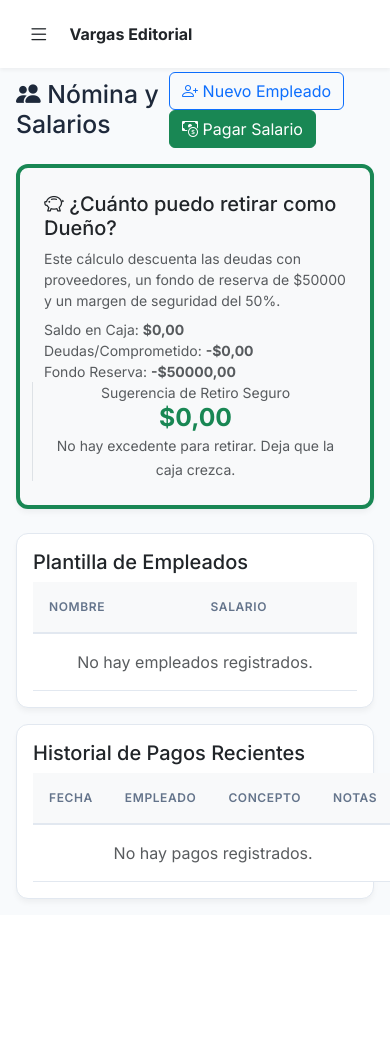
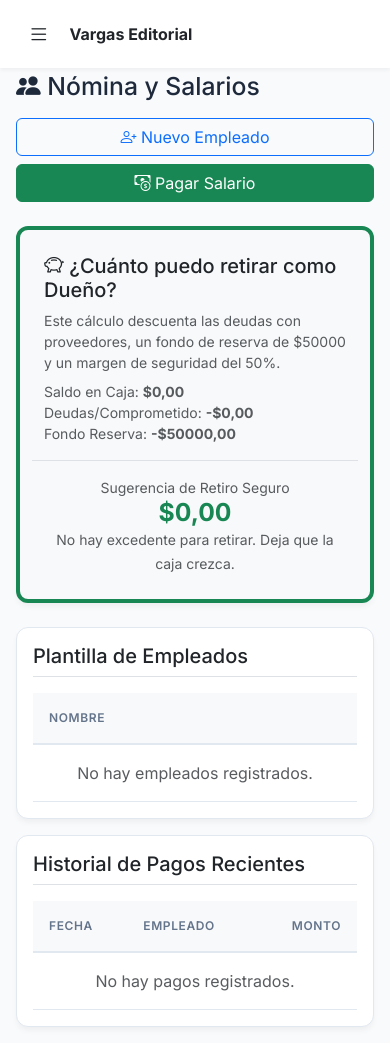
Before and after one commit to yandivd/erp_vargas_editorial, a Django app: page /empleados/ in a window 390 px wide; the page is wider, and only the part inside the window is pictured. Before the commit the page ends 902 px from the top of that part, so only its background shows below. Run offline with Django 5.2, Linux system fonts and the light colour scheme; the visitor is signed in with stand-in values (Sample User, id 1); data that the repository does not hold is empty.

Commit message:
last changes, responsive in arcuqo y nomina, y ticket fixed in disccount

```diff
--- a/templates/empleados/lista.html
+++ b/templates/empleados/lista.html
@@ -2,13 +2,14 @@
 {% block title %}Nómina - ERP Libros{% endblock %}
 
 {% block content %}
-<div class="d-flex justify-content-between align-items-center mb-3">
+<!-- Cabecera responsive -->
+<div class="d-flex flex-column flex-md-row justify-content-between align-items-md-center mb-4 gap-3">
     <h2 class="mb-0"><i class="bi bi-people-fill"></i> Nómina y Salarios</h2>
-    <div>
-        <button class="btn btn-outline-primary" data-bs-toggle="modal" data-bs-target="#modalEmpleado">
+    <div class="d-flex flex-column flex-sm-row gap-2">
+        <button class="btn btn-outline-primary w-100 w-sm-auto" data-bs-toggle="modal" data-bs-target="#modalEmpleado">
             <i class="bi bi-person-plus"></i> Nuevo Empleado
         </button>
-        <button class="btn btn-success" data-bs-toggle="modal" data-bs-target="#modalPago">
+        <button class="btn btn-success w-100 w-sm-auto" data-bs-toggle="modal" data-bs-target="#modalPago">
             <i class="bi bi-cash-coin"></i> Pagar Salario
         </button>
     </div>
@@ -17,33 +18,36 @@
 <!-- Tarjeta de Termómetro Financiero -->
 <div class="card card-kpi p-4 mb-4 border-start border-success border-4 bg-light">
     <div class="row align-items-center">
-        <div class="col-md-8">
-            <h5><i class="bi bi-piggy-bank"></i> ¿Cuánto puedo retirar como Dueño?</h5>
+        <div class="col-12 col-md-8">
+            <h5 class="mb-2"><i class="bi bi-piggy-bank"></i> ¿Cuánto puedo retirar como Dueño?</h5>
             <p class="text-muted mb-2 small">
                 Este cálculo descuenta las deudas con proveedores, un fondo de reserva de ${{ utilidad.fondo_reserva }} y un margen de seguridad del 50%.
             </p>
             <ul class="list-inline mb-0 small text-muted">
-                <li class="list-inline-item">Saldo en Caja: <strong>${{ utilidad.saldo_caja|floatformat:2 }}</strong></li>
-                <li class="list-inline-item">Deudas/Comprometido: <strong>-${{ utilidad.comprometido|floatformat:2 }}</strong></li>
-                <li class="list-inline-item">Fondo Reserva: <strong>-${{ utilidad.fondo_reserva|floatformat:2 }}</strong></li>
+                <li class="list-inline-item d-block d-sm-inline">Saldo en Caja: <strong>${{ utilidad.saldo_caja|floatformat:2 }}</strong></li>
+                <li class="list-inline-item d-block d-sm-inline">Deudas/Comprometido: <strong>-${{ utilidad.comprometido|floatformat:2 }}</strong></li>
+                <li class="list-inline-item d-block d-sm-inline">Fondo Reserva: <strong>-${{ utilidad.fondo_reserva|floatformat:2 }}</strong></li>
             </ul>
         </div>
-        <div class="col-md-4 text-center border-start">
+        <div class="col-12 col-md-4 text-center border-top border-md-start border-md-top-0 mt-3 mt-md-0 pt-3 pt-md-0">
             <small class="text-muted d-block">Sugerencia de Retiro Seguro</small>
             <h2 class="text-success fw-bold mb-0">${{ utilidad.retiro_sugerido|floatformat:2 }}</h2>
             <small class="text-muted">{{ utilidad.mensaje }}</small>
         </div>
     </div>
 </div>
+
 <div class="row g-3">
-    <div class="col-md-5">
+    <!-- Plantilla de Empleados -->
+    <div class="col-12 col-md-5">
         <div class="card card-kpi p-3 h-100">
-            <h5>Plantilla de Empleados</h5>
-            <table class="table table-hover align-middle">
+            <h5 class="border-bottom pb-2 mb-3">Plantilla de Empleados</h5>
+            <div class="table-responsive">
+                <table class="table table-hover align-middle mb-0">
                     <thead class="table-light">
                         <tr>
                             <th>Nombre</th>
-                        <th>Salario</th>
+                            <th class="text-end d-none d-sm-table-cell">Salario</th>
                         </tr>
                     </thead>
                     <tbody>
@@ -53,7 +57,7 @@
                                 <strong>{{ e.nombre }}</strong><br>
                                 <small class="text-muted">{{ e.get_cargo_display }}</small>
                             </td>
-                        <td class="text-end fw-bold">${{ e.salario_base|floatformat:2 }}</td>
+                            <td class="text-end fw-bold d-none d-sm-table-cell">${{ e.salario_base|floatformat:2 }}</td>
                         </tr>
                         {% empty %}
                         <tr><td colspan="2" class="text-center text-muted">No hay empleados registrados.</td></tr>
@@ -62,34 +66,39 @@
                 </table>
             </div>
         </div>
+    </div>
 
-    <div class="col-md-7">
+    <!-- Historial de Pagos -->
+    <div class="col-12 col-md-7">
         <div class="card card-kpi p-3 h-100">
-            <h5>Historial de Pagos Recientes</h5>
-            <table class="table table-sm table-hover">
+            <h5 class="border-bottom pb-2 mb-3">Historial de Pagos Recientes</h5>
+            <div class="table-responsive">
+                <table class="table table-sm table-hover align-middle mb-0">
                     <thead class="table-light">
                         <tr>
                             <th>Fecha</th>
                             <th>Empleado</th>
-                        <th>Concepto</th>
-                        <th>Notas</th>
+                            <th class="d-none d-md-table-cell">Concepto</th>
                             <th class="text-end">Monto</th>
                         </tr>
                     </thead>
                     <tbody>
                         {% for p in pagos %}
                         <tr>
-                        <td>{{ p.fecha|date:"d/m/Y" }}</td>
-                        <td>{{ p.empleado.nombre }}</td>
+                            <td><small>{{ p.fecha|date:"d/m/Y" }}</small></td>
                             <td>
+                                {{ p.empleado.nombre }}
+                                <br><small class="text-muted d-md-none">{{ p.get_tipo_pago_display }} · {{ p.mes_correspondiente }}</small>
+                            </td>
+                            <td class="d-none d-md-table-cell">
                                 {% if p.tipo == 'SALARIO' %}
                                     <span class="badge bg-secondary">Salario</span>
                                 {% else %}
                                     <span class="badge bg-warning text-dark">Utilidades</span>
                                 {% endif %}
+                                <br><small class="text-muted">{{ p.mes_correspondiente }}</small>
                             </td>
-                        <td>{{ p.mes_correspondiente }}</td>
-                        <td class="text-end text-danger">-${{ p.monto_pagado|floatformat:2 }}</td>
+                            <td class="text-end text-danger fw-bold">-${{ p.monto_pagado|floatformat:2 }}</td>
                         </tr>
                         {% empty %}
                         <tr><td colspan="4" class="text-center text-muted">No hay pagos registrados.</td></tr>
@@ -99,43 +108,45 @@
             </div>
         </div>
     </div>
+</div>
 
 <!-- Modal Nuevo Empleado -->
 <div class="modal fade" id="modalEmpleado" tabindex="-1">
-    <div class="modal-dialog">
+    <div class="modal-dialog modal-dialog-centered">
         <form method="post" action="{% url 'empleados:registrar' %}">
             {% csrf_token %}
-            <div class="modal-content">
-                <div class="modal-header">
-                    <h5 class="modal-title">Registrar Empleado</h5>
-                    <button type="button" class="btn-close" data-bs-dismiss="modal"></button>
+            <div class="modal-content border-0 shadow">
+                <div class="modal-header bg-primary text-white">
+                    <h5 class="modal-title"><i class="bi bi-person-plus"></i> Registrar Empleado</h5>
+                    <button type="button" class="btn-close btn-close-white" data-bs-dismiss="modal"></button>
                 </div>
-                <div class="modal-body">
+                <div class="modal-body p-4">
                     <div class="mb-3">
-                        <label class="form-label">Nombre Completo *</label>
-                        <input type="text" name="nombre" class="form-control" required>
+                        <label class="form-label fw-bold small">Nombre Completo *</label>
+                        <input type="text" name="nombre" class="form-control form-control-lg" required>
                     </div>
                     <div class="mb-3">
-                        <label class="form-label">Cargo *</label>
-                        <select name="cargo" class="form-select" required>
+                        <label class="form-label fw-bold small">Cargo *</label>
+                        <select name="cargo" class="form-select form-select-lg" required>
                             <option value="GERENTE">Gerente / Dueño</option>
                             <option value="OPERARIO">Operario de Taller</option>
                             <option value="AYUDANTE">Ayudante</option>
                         </select>
                     </div>
                     <div class="row g-2">
-                        <div class="col-md-6 mb-3">
-                            <label class="form-label">Teléfono</label>
+                        <div class="col-12 col-sm-6 mb-3">
+                            <label class="form-label fw-bold small">Teléfono</label>
                             <input type="text" name="telefono" class="form-control">
                         </div>
-                        <div class="col-md-6 mb-3">
-                            <label class="form-label">Salario Base ($) *</label>
+                        <div class="col-12 col-sm-6 mb-3">
+                            <label class="form-label fw-bold small">Salario Base ($) *</label>
                             <input type="number" name="salario_base" class="form-control" step="0.01" required>
                         </div>
                     </div>
                 </div>
-                <div class="modal-footer">
-                    <button type="submit" class="btn btn-primary">Guardar</button>
+                <div class="modal-footer bg-light d-flex flex-column flex-sm-row gap-2">
+                    <button type="button" class="btn btn-outline-secondary w-100 w-sm-auto" data-bs-dismiss="modal">Cancelar</button>
+                    <button type="submit" class="btn btn-primary w-100 w-sm-auto">Guardar Empleado</button>
                 </div>
             </div>
         </form>
@@ -144,47 +155,50 @@
 
 <!-- Modal Pagar Salario -->
 <div class="modal fade" id="modalPago" tabindex="-1">
-    <div class="modal-dialog">
+    <div class="modal-dialog modal-dialog-centered">
         <form method="post" action="{% url 'empleados:pagar' %}">
             {% csrf_token %}
-            <div class="modal-content">
+            <div class="modal-content border-0 shadow">
                 <div class="modal-header bg-success text-white">
-                    <h5 class="modal-title"><i class="bi bi-cash-coin"></i> Registrar Pago de Salario</h5>
-                    <button type="button" class="btn-close" data-bs-dismiss="modal"></button>
+                    <h5 class="modal-title"><i class="bi bi-cash-coin"></i> Registrar Pago</h5>
+                    <button type="button" class="btn-close btn-close-white" data-bs-dismiss="modal"></button>
                 </div>
-                <div class="modal-body">
+                <div class="modal-body p-4">
                     <p class="text-muted small">Al guardar, el monto se restará automáticamente de tu Caja.</p>
+
                     <div class="mb-3">
-                        <label class="form-label">Empleado *</label>
-                        <select name="empleado_id" class="form-select" required>
+                        <label class="form-label fw-bold small">Empleado *</label>
+                        <select name="empleado_id" class="form-select form-select-lg" required>
                             {% for e in empleados %}
                             <option value="{{ e.id }}">{{ e.nombre }} (Base: ${{ e.salario_base }})</option>
                             {% endfor %}
                         </select>
                     </div>
-                    <div class="mb-3">
-                        <label class="form-label">Mes a Pagar *</label>
+                    <div class="row g-2">
+                        <div class="col-12 col-sm-6 mb-3">
+                            <label class="form-label fw-bold small">Mes a Pagar *</label>
                             <input type="text" name="mes" class="form-control" placeholder="Ej: Octubre 2026" required>
                         </div>
-                    <div class="mb-3">
-                        <label class="form-label">Monto a Pagar ($) *</label>
+                        <div class="col-12 col-sm-6 mb-3">
+                            <label class="form-label fw-bold small">Monto ($) *</label>
                             <input type="number" name="monto" class="form-control" step="0.01" required>
-                        <small class="text-muted">Puedes ajustar el monto si hay descuentos o bonos.</small>
+                        </div>
                     </div>
                     <div class="mb-3">
-                        <label class="form-label">Tipo de Pago *</label>
+                        <label class="form-label fw-bold small">Tipo de Pago *</label>
                         <select name="tipo_pago" class="form-select" required>
                             <option value="SALARIO">Salario Fijo (Afecta Ganancia)</option>
                             <option value="UTILIDADES">Retiro de Utilidades (No afecta Ganancia)</option>
                         </select>
                     </div>
                     <div class="mb-3">
-                        <label class="form-label">Notas (Opcional)</label>
+                        <label class="form-label fw-bold small">Notas (Opcional)</label>
                         <textarea name="notas" class="form-control" rows="2" placeholder="Ej: Incluye bono por entrega"></textarea>
                     </div>
                 </div>
-                <div class="modal-footer">
-                    <button type="submit" class="btn btn-success">Pagar y descontar de Caja</button>
+                <div class="modal-footer bg-light d-flex flex-column flex-sm-row gap-2">
+                    <button type="button" class="btn btn-outline-secondary w-100 w-sm-auto" data-bs-dismiss="modal">Cancelar</button>
+                    <button type="submit" class="btn btn-success w-100 w-sm-auto">Pagar y descontar</button>
                 </div>
             </div>
         </form>
```
Also changed, not shown: pedidos/views.py (+5 -4 lines), templates/finanzas/arqueo_caja.html (+26 -36 lines), templates/pedidos/imprimir_comprobantes_termico.html (+33 -44 lines), templates/pedidos/imprimir_pedido_carta.html (+37 -49 lines), templates/pedidos/lista.html (+15 -0 lines). Lines whose indentation alone changed are shown as unchanged.
